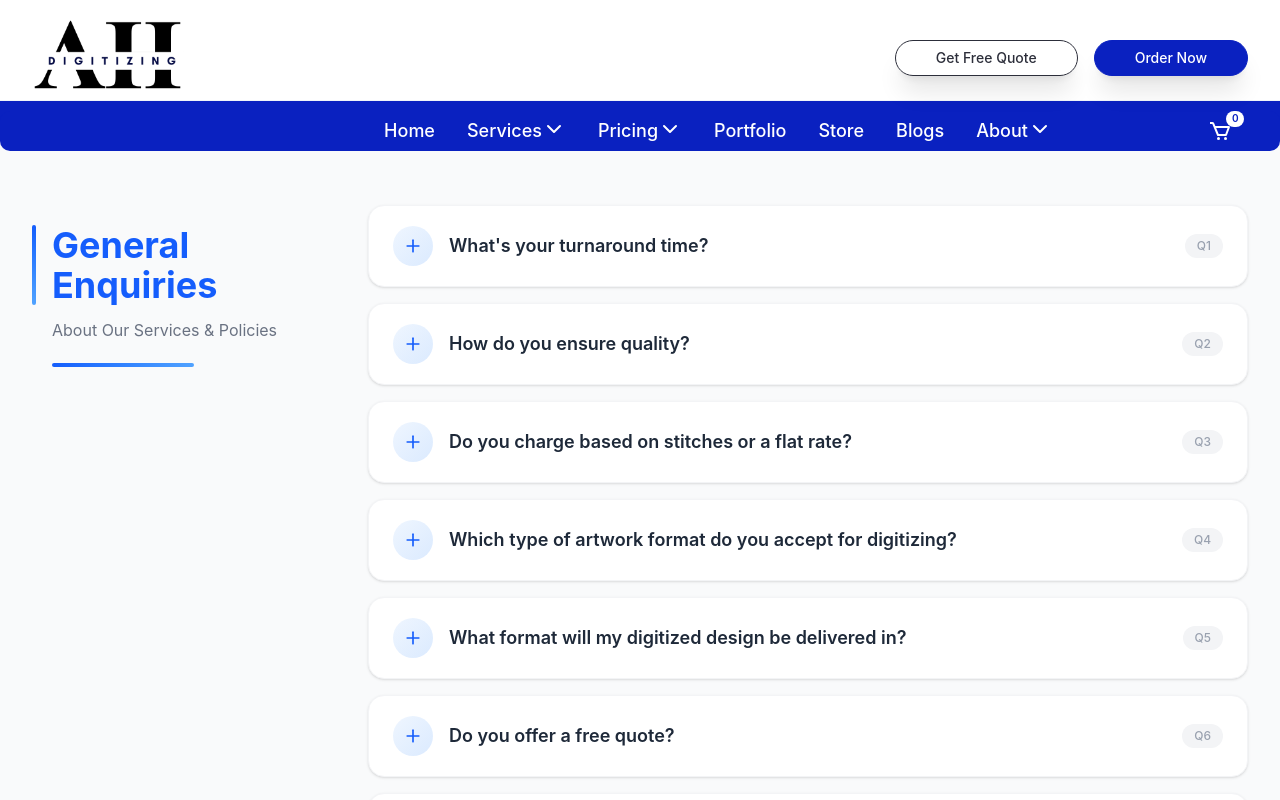
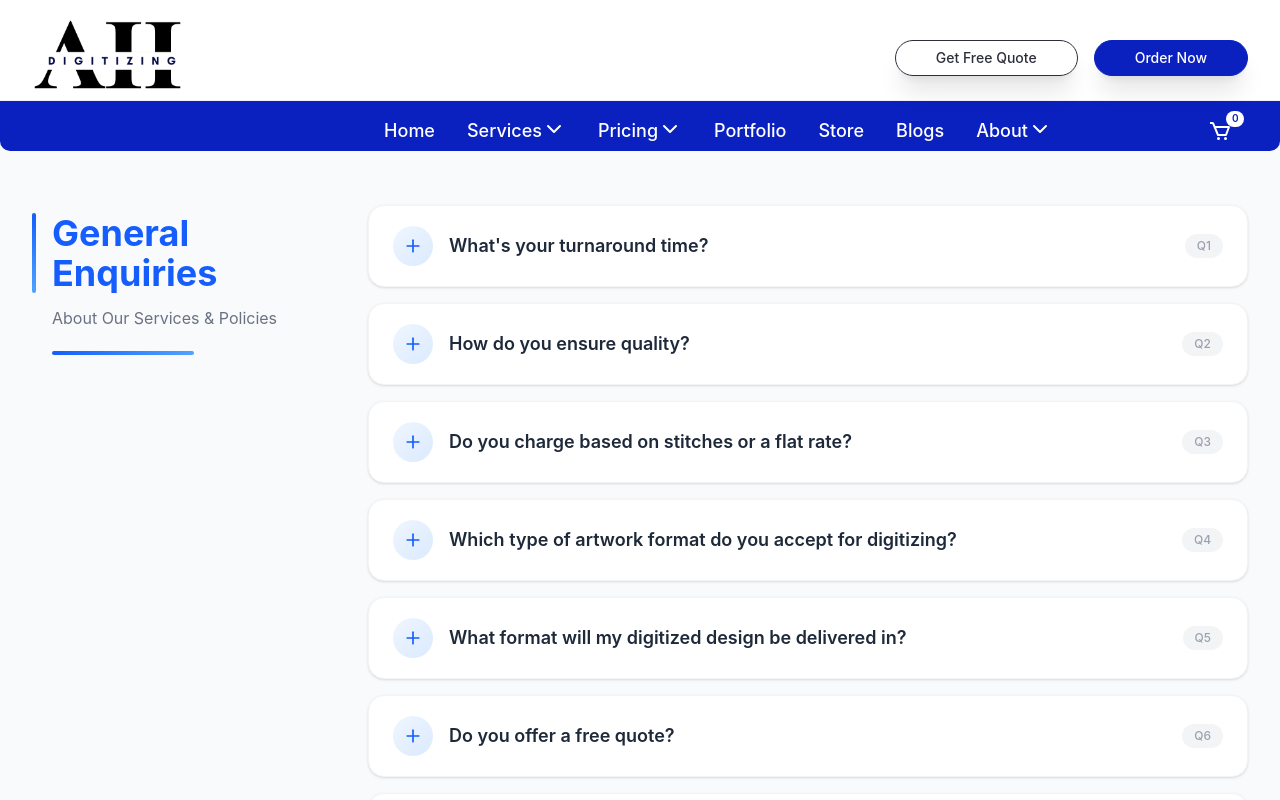
Before and after one commit to fourgoAgency/Ah-digitizing, a Next.js app: page /FAQs in a window 1280 px wide. Shown: the top 800 px of the page. Built offline with nearby package versions, Linux system fonts and the light colour scheme.

Commit message:
Update margin-top for FAQs heading section
Adjusted margin-top for the heading section in FAQs.

```diff
--- a/app/(main)/FAQs/page.tsx
+++ b/app/(main)/FAQs/page.tsx
@@ -283,7 +283,7 @@ function FAQSection({ section }: { section: (typeof faqData)[0] }) {
       className="mb-16">
       <div className="flex flex-col lg:flex-row gap-6 lg:gap-8 pl-4 lg:pl-8">
         {/* Left Side - Heading (Sticky & Top-Aligned) */}
-        <div className="lg:w-1/4 lg:sticky lg:top-32 lg:self-start mt-5 lg:mb-8">
+        <div className="lg:w-1/4 lg:sticky lg:top-32 lg:self-start mt-2 mb-8 lg:mb-0">
           <div className="relative">
             <div className="absolute left-0 top-0 w-1 h-20 bg-gradient-to-b from-blue-600 to-blue-400 rounded-full"></div>
             <h2 className="text-2xl sm:text-3xl md:text-4xl font-bold text-blue-600 mb-3 pl-5">
```
